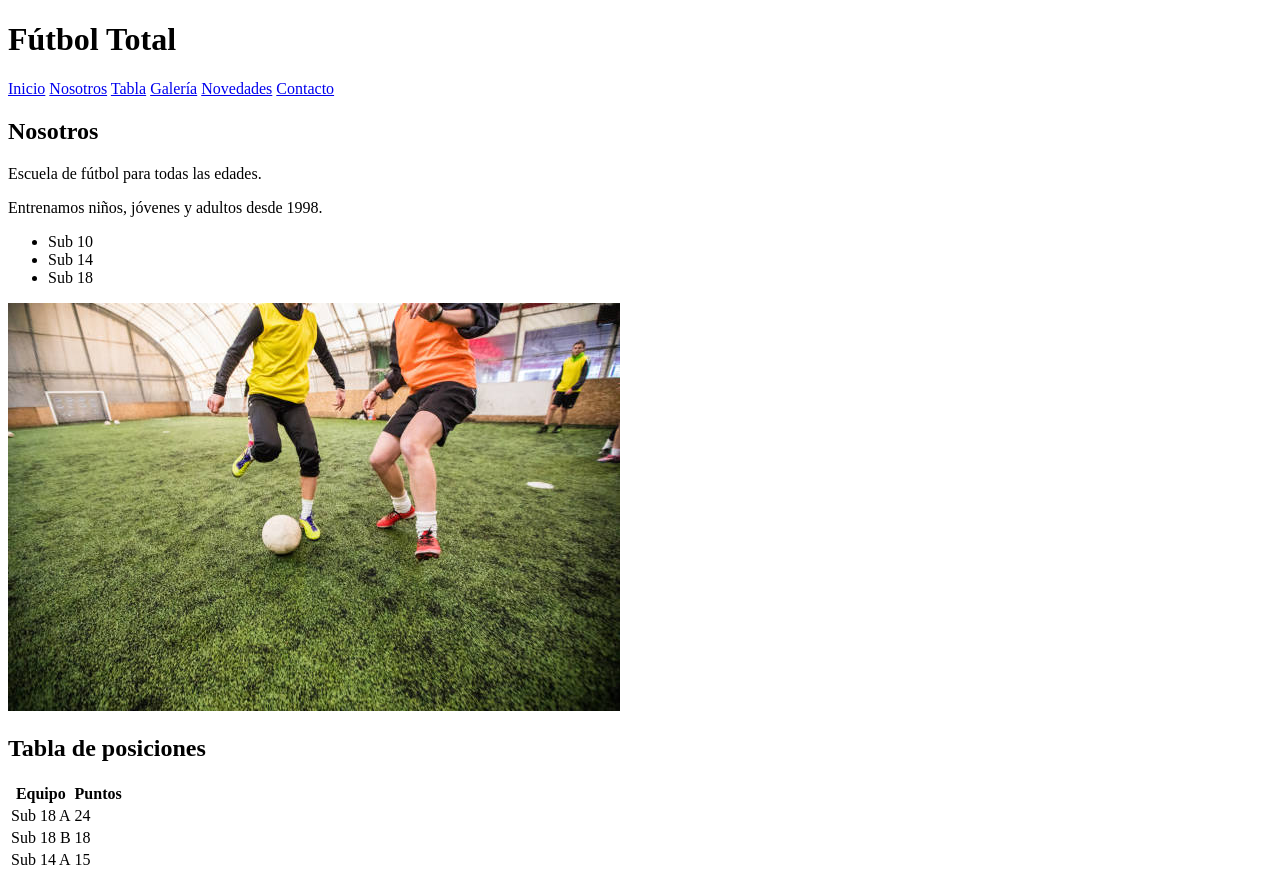
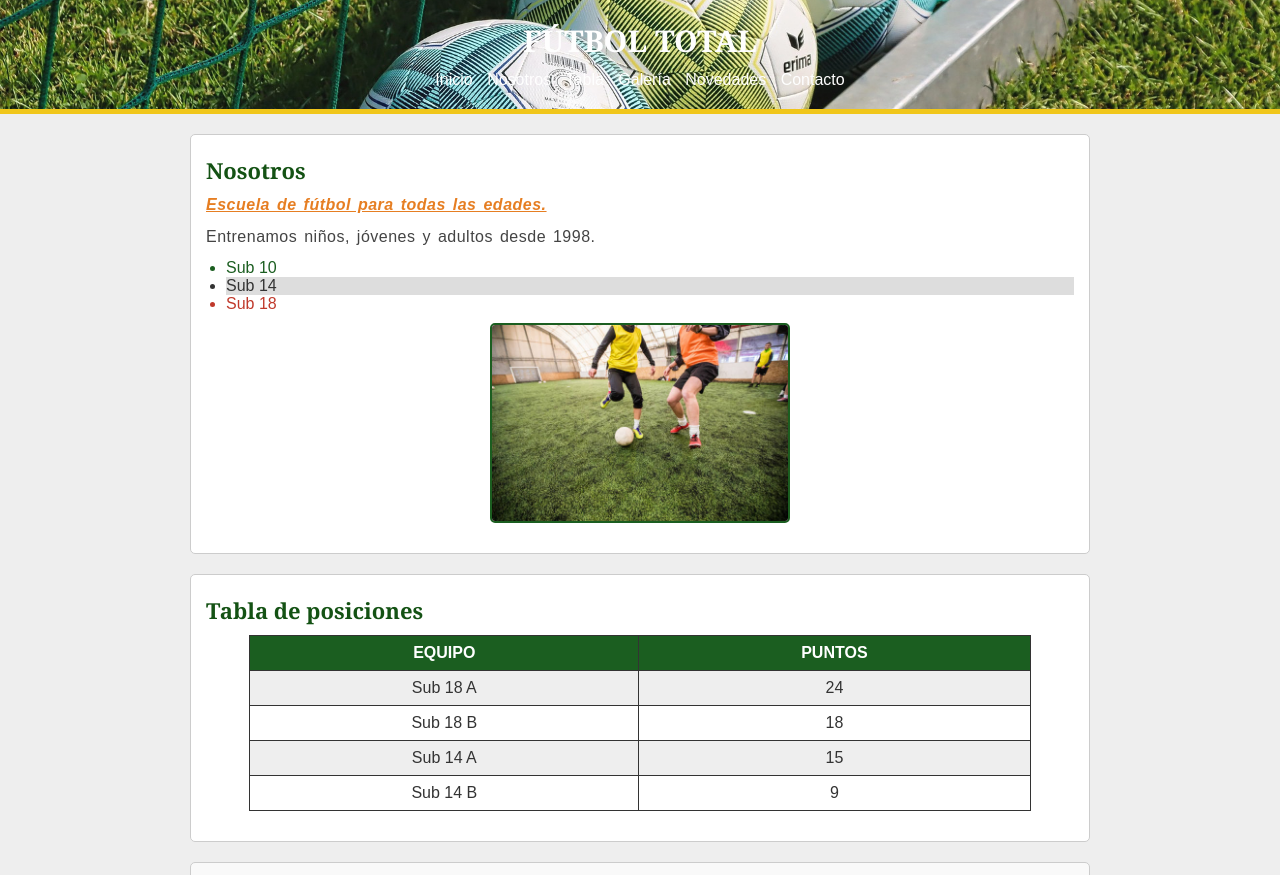
Before and after one commit to mmarmijos3/practica-css-manfred-armijos, a plain HTML site: page index.html in a window 1280 px wide. Shown: the top 875 px of the page. Drawn offline with Linux system fonts and the light colour scheme.

Commit message:
Implementacion de estilos, equipos y galeria

```diff
--- a/css/estilos.css
+++ b/css/estilos.css
@@ -0,0 +1,90 @@
+* { margin: 0; padding: 0; box-sizing: border-box; }
+
+body { font-family: Arial, sans-serif; font-size: 16px; color: #333; background-color: #eee; }
+
+h1, h2, h3 { font-family: Georgia, serif; }
+
+h1 { color: rgb(255, 255, 255); font-size: 30px; font-weight: bold; text-align: center; text-transform: uppercase; }
+h2 { color: hsl(120, 60%, 20%); font-size: 22px; margin-bottom: 8px; }
+h3 { font-size: 18px; }
+
+p { line-height: 1.5; letter-spacing: 0.5px; word-spacing: 2px; margin-bottom: 8px; }
+
+.destacado { color: #e67e22; font-weight: bold; font-style: italic; text-decoration: underline; }
+
+#nosotros { background-color: #fff; }
+#galeria { background-color: #f9f9f9; }
+#novedades { background-color: #eaf2f8; }
+
+header {
+  background-image: url("../imagenes/fondo.jpg");
+  background-repeat: no-repeat;
+  background-position: center;
+  background-size: cover;
+  background-attachment: scroll;
+  background-color: #1b5e20;
+  color: #fff;
+  padding: 20px;
+  text-align: center;
+  border-width: 0 0 5px 0;
+  border-style: solid;
+  border-color: #f1c40f;
+  opacity: 0.95;
+}
+
+nav { margin-top: 10px; }
+nav > a { color: #fff; text-decoration: none; margin: 5px; }
+nav a:hover { color: #f1c40f; }
+
+a { color: #1b5e20; }
+a:hover { color: #e67e22; }
+a:active { color: #c0392b; }
+a:focus { outline: 2px dotted #e67e22; }
+
+section {
+  width: 90%;
+  max-width: 900px;
+  height: auto;
+  margin: 15px auto;
+  margin-top: 20px;
+  margin-bottom: 20px;
+  padding: 15px;
+  padding-top: 20px;
+  padding-bottom: 20px;
+  border: 1px solid #ccc;
+  border-radius: 5px;
+  background-color: #fff;
+}
+
+section p { color: #444; }
+h2 + p { color: #555; }
+h2 ~ p { text-align: justify; }
+
+ul { margin: 10px 0 10px 20px; }
+li:first-child { color: #1b5e20; }
+li:nth-child(2) { background-color: #ddd; }
+li:last-child { color: #c0392b; }
+
+img { border: 2px solid #1b5e20; border-radius: 5px; max-width: 100%; }
+
+.imagen { display: block; width: 300px; height: 200px; min-width: 150px; min-height: 100px; max-height: 300px; margin: 10px auto; object-fit: cover; }
+
+.galeria { text-align: center; }
+.galeria img { width: 200px; height: 140px; margin: 5px; object-fit: cover; }
+.galeria img:hover { opacity: 0.6; }
+
+table { width: 90%; margin: 10px auto; border-collapse: collapse; }
+th, td { border: 1px solid #333; padding: 8px; text-align: center; }
+th { background-color: #1b5e20; color: #fff; text-transform: uppercase; }
+tr:nth-child(even) { background-color: #eee; }
+
+form { width: 90%; max-width: 400px; margin: auto; padding: 15px; border: 1px solid #ccc; border-radius: 5px; }
+label { display: block; margin-top: 8px; font-weight: bold; }
+input, textarea { width: 100%; padding: 8px; margin: 5px 0; border: 1px solid #999; border-radius: 3px; }
+input:focus, textarea:focus { border: 2px solid #1b5e20; background-color: #eaf2f8; outline: none; }
+button { background-color: #1b5e20; color: #fff; border: none; padding: 8px 15px; margin: 5px 2px; border-radius: 3px; }
+button:hover { background-color: #e67e22; }
+button:active { background-color: #c0392b; }
+
+footer { background-color: #1b5e20; color: #fff; text-align: center; padding: 15px; }
+footer a { color: #f1c40f; }
--- a/index.html
+++ b/index.html
@@ -40,6 +40,7 @@
     <tr><td>Sub 18 A</td><td>24</td></tr>
     <tr><td>Sub 18 B</td><td>18</td></tr>
     <tr><td>Sub 14 A</td><td>15</td></tr>
+    <tr><td>Sub 14 B</td><td>9</td></tr>
   </table>
 </section>
 
```
